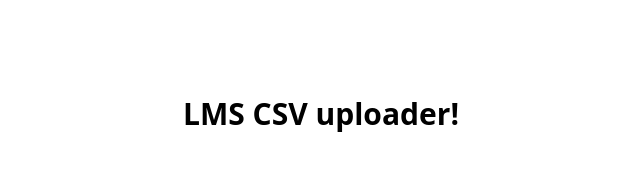
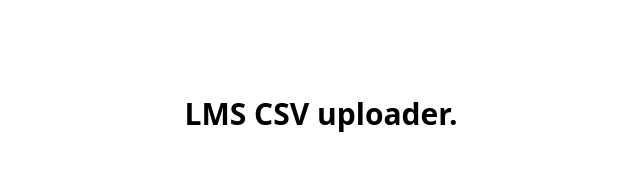
Before and after one commit to Aben25/LMS-CSV-uploader-, a Next.js app: page / in a window 1280 px wide. Shown: the top 186 px of the page, without its empty margins (319-959 px from the left). Built offline with nearby package versions, Linux system fonts and the light colour scheme.

Commit message:
first amplifyp

```diff
--- a/app/page.js
+++ b/app/page.js
@@ -11,7 +11,7 @@ export default function Home() {
   return (
     <main className={styles.main}>
       <h1 className="text-3xl font-bold ">
-      LMS CSV uploader!
+      LMS CSV uploader.
       </h1>
       <FileUploader />
       <a className="bg-blue-500 hover:bg-blue-700 text-white font-bold py-2 px-4 rounded" href="https://artba.sisense.com/app/main/dashboards/63e14901cde28c003326f83c">Open Dashboard</a>
```
